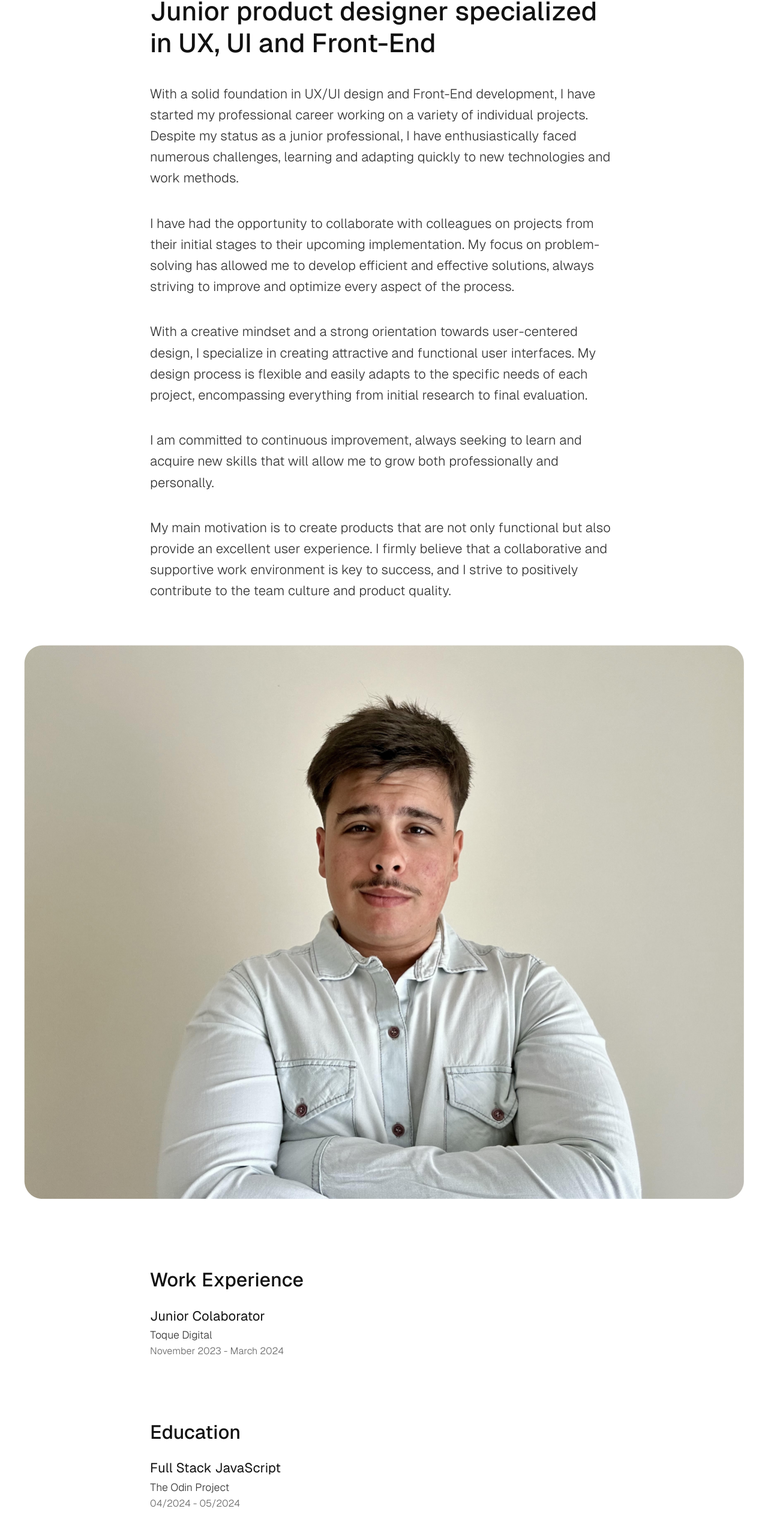
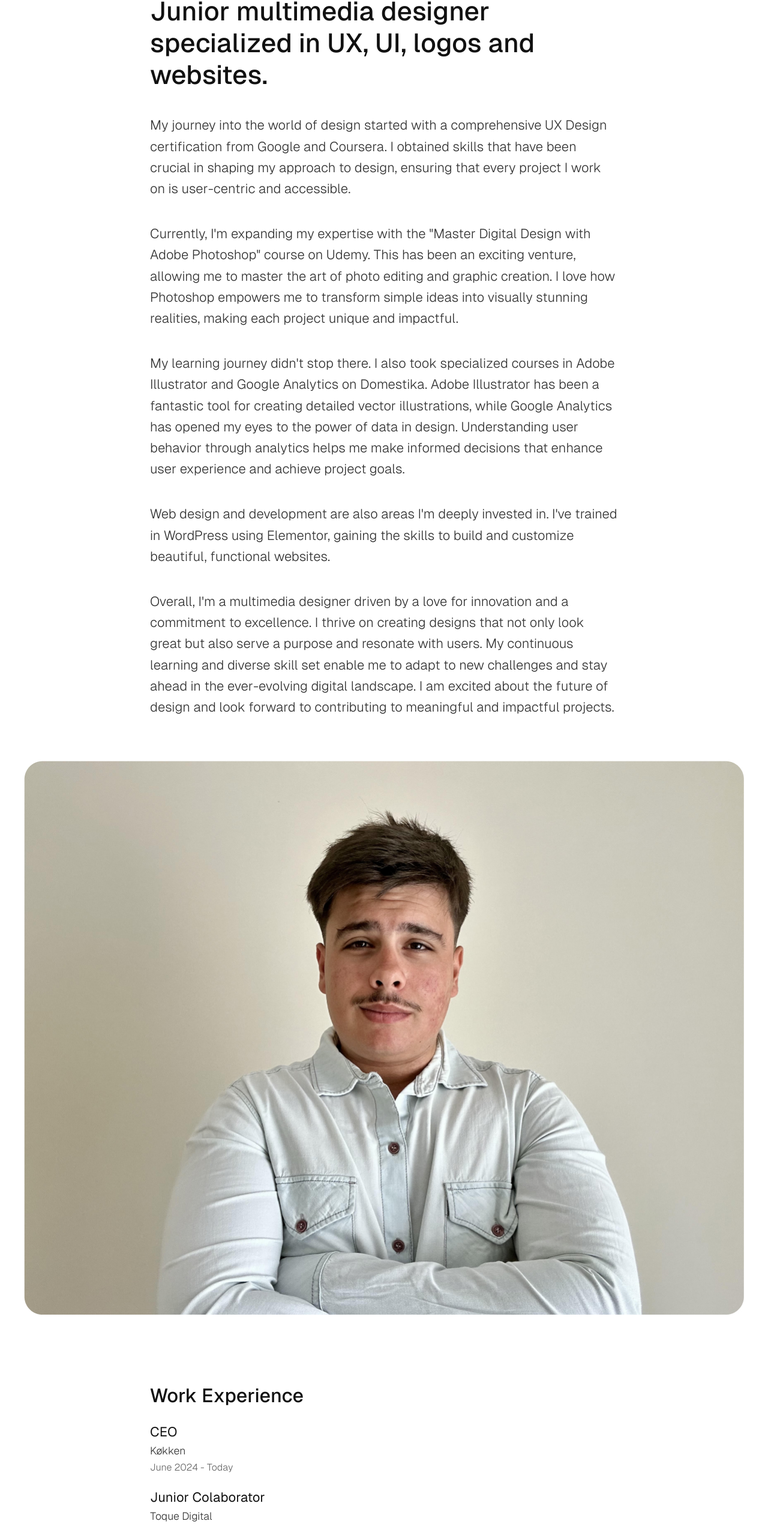
Before and after one commit to Chomasteiger/Portfolio, a React (Vite) app: page /about in a window 1280 px wide. Shown: the part 227-2772 px from the top of the page at 60% size. Built offline with nearby package versions, Linux system fonts and the light colour scheme.

Commit message:
Cambio Texto

```diff
--- a/src/components/Hero.jsx
+++ b/src/components/Hero.jsx
@@ -2,7 +2,7 @@ import React from 'react';
 
 const Hero = () => (
   <div className="hero">
-    <h1 className="slide delay01">Product Design. UX. UI. & Front End</h1>
+    <h1 className="slide delay01">Multimedia Designer</h1>
   </div>
 );
 
--- a/src/pages/About.jsx
+++ b/src/pages/About.jsx
@@ -30,26 +30,33 @@ const About = () => {
 
             <div className="about-page slide delay01">
                 <div className="about">
-                    <h2>Junior product designer specialized in UX, UI and Front-End</h2>
+                    <h2>Junior multimedia designer specialized in UX, UI, logos and websites.</h2>
                     <p className="text">
-                    With a solid foundation in UX/UI design and Front-End development, I have started my professional career working on a variety of individual projects. Despite my status as a junior professional, I have enthusiastically faced numerous challenges, learning and adapting quickly to new technologies and work methods.
+                    My journey into the world of design started with a comprehensive UX Design certification from Google and Coursera. I obtained skills that have been crucial in shaping my approach to design, ensuring that every project I work on is user-centric and accessible.
                     </p>
                     <p className="text">
-                    I have had the opportunity to collaborate with colleagues on projects from their initial stages to their upcoming implementation. My focus on problem-solving has allowed me to develop efficient and effective solutions, always striving to improve and optimize every aspect of the process.
+                    Currently, I'm expanding my expertise with the "Master Digital Design with Adobe Photoshop" course on Udemy. This has been an exciting venture, allowing me to master the art of photo editing and graphic creation. I love how Photoshop empowers me to transform simple ideas into visually stunning realities, making each project unique and impactful.
                     </p>
                     <p className="text">
-                    With a creative mindset and a strong orientation towards user-centered design, I specialize in creating attractive and functional user interfaces. My design process is flexible and easily adapts to the specific needs of each project, encompassing everything from initial research to final evaluation.
+                    My learning journey didn't stop there. I also took specialized courses in Adobe Illustrator and Google Analytics on Domestika. Adobe Illustrator has been a fantastic tool for creating detailed vector illustrations, while Google Analytics has opened my eyes to the power of data in design. Understanding user behavior through analytics helps me make informed decisions that enhance user experience and achieve project goals.
                     </p>
                     <p className="text">
-                    I am committed to continuous improvement, always seeking to learn and acquire new skills that will allow me to grow both professionally and personally.
+                    Web design and development are also areas I'm deeply invested in. I've trained in WordPress using Elementor, gaining the skills to build and customize beautiful, functional websites.
                     </p>
                     <p className="text">
-                    My main motivation is to create products that are not only functional but also provide an excellent user experience. I firmly believe that a collaborative and supportive work environment is key to success, and I strive to positively contribute to the team culture and product quality.
+                    Overall, I'm a multimedia designer driven by a love for innovation and a commitment to excellence. I thrive on creating designs that not only look great but also serve a purpose and resonate with users. My continuous learning and diverse skill set enable me to adapt to new challenges and stay ahead in the ever-evolving digital landscape. I am excited about the future of design and look forward to contributing to meaningful and impactful projects.
                     </p>
                 </div>
                 <img src={profile} className="photo-thomas" alt="Thomas" />
                 <div className="about">
                     <h4>Work Experience</h4>
+                    <div className="multi-row-grid">
+                        <div className="multi-row">
+                            <p className="title">CEO</p>
+                            <p className="entity">Køkken</p>
+                            <p className="years">June 2024 - Today</p>
+                        </div>
+                    </div>
                     <div className="multi-row-grid">
                         <div className="multi-row">
                             <p className="title">Junior Colaborator</p>
@@ -58,6 +65,26 @@ const About = () => {
                         </div>
                     </div>
                     <h4>Education</h4>
+                    <div className="multi-row">
+                        <p className="title">Digital Design Mater with Adobe Photoshop</p>
+                        <p className="entity">Udemy</p>
+                        <p className="years">07/2024 - Today</p>
+                    </div>
+                    <div className="multi-row">
+                        <p className="title">Adobe Illustrator</p>
+                        <p className="entity">Domestika</p>
+                        <p className="years">06/2024 - 06/2024</p>
+                    </div>
+                    <div className="multi-row">
+                        <p className="title">Google Analytics</p>
+                        <p className="entity">Domestika</p>
+                        <p className="years">06/2024 - 06/2024</p>
+                    </div>
+                    <div className="multi-row">
+                        <p className="title">Wordpress + Elementor</p>
+                        <p className="entity">Coursera + Domestika</p>
+                        <p className="years">05/2024 - 05/2024</p>
+                    </div>
                     <div className="multi-row">
                         <p className="title">Full Stack JavaScript</p>
                         <p className="entity">The Odin Project</p>
```
